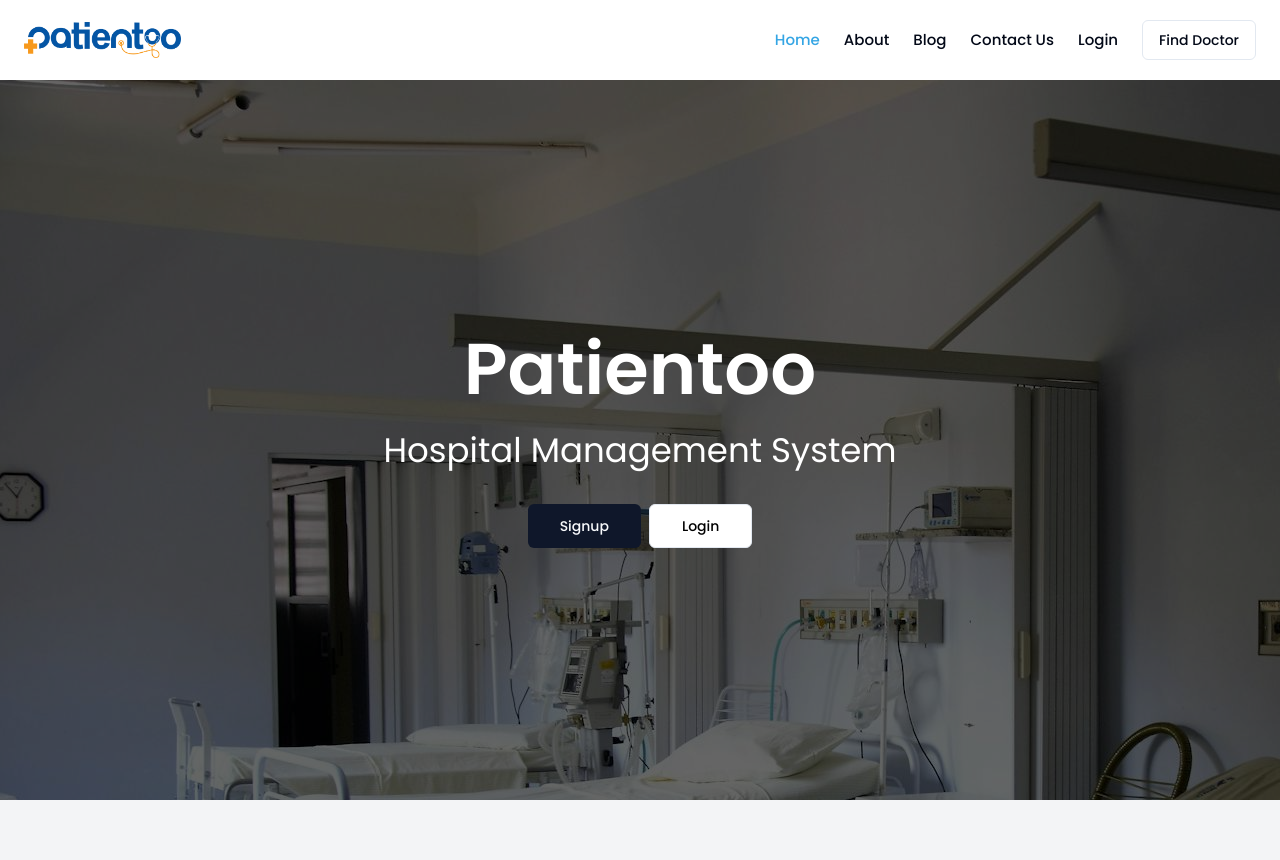
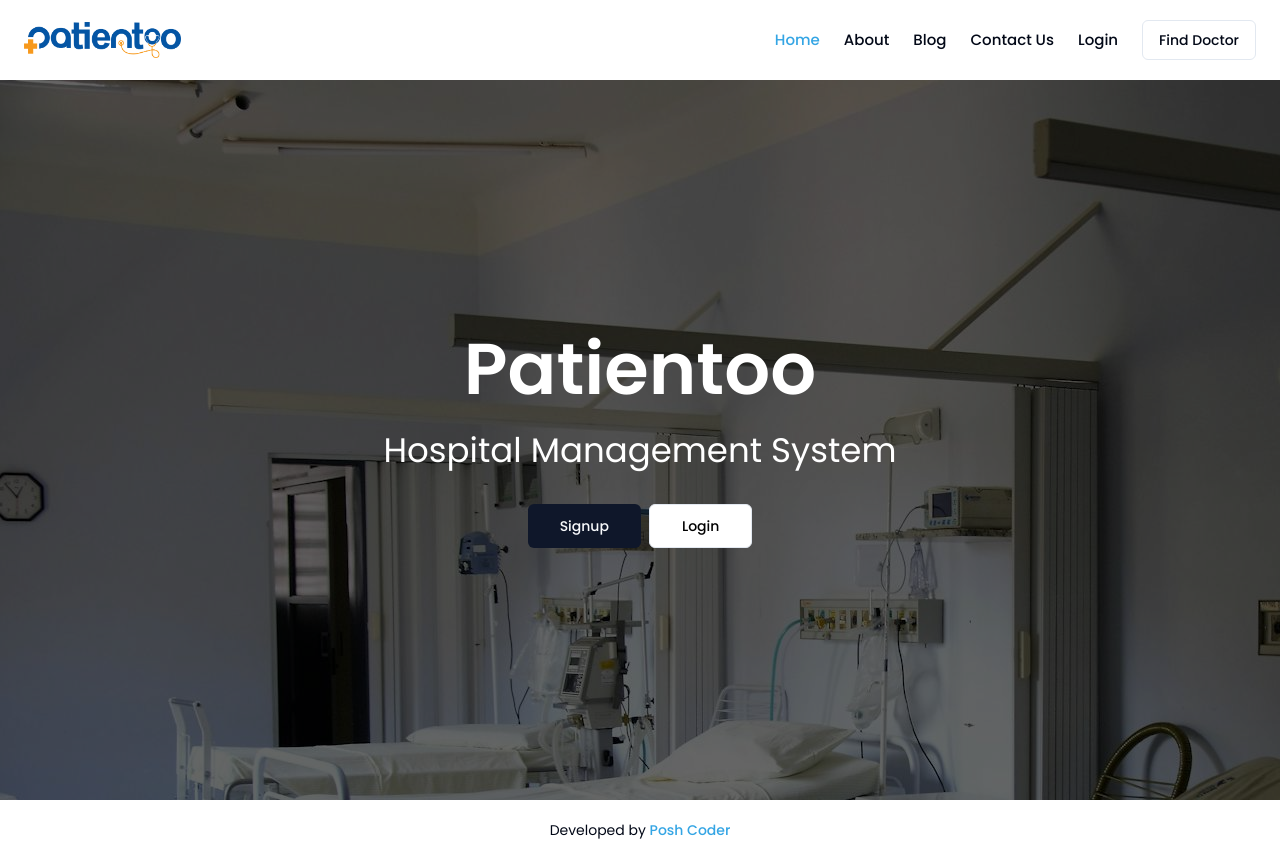
Before and after one commit to Iamparves/pc-hms-frontend, a React (Vite) app: page / in a window 1280 px wide. Before the commit the page ends 800 px from the top, so only its background shows below. Built offline with nearby package versions, Linux system fonts and the light colour scheme; no server answers.

Commit message:
footer added

```diff
--- /dev/null
+++ b/src/components/shared/Footer.jsx
@@ -0,0 +1,22 @@
+import { Link } from "react-router-dom";
+
+const Footer = () => {
+  return (
+    <footer className="bg-white shadow-[0,-1px,2px,rgba(0,0,0,0.1)]">
+      <div className="container">
+        <p className="py-5 text-center text-sm">
+          Developed by{" "}
+          <Link
+            className="font-medium text-blue hover:underline"
+            to="https://www.poshcoder.com/"
+            target="_blank"
+          >
+            Posh Coder
+          </Link>
+        </p>
+      </div>
+    </footer>
+  );
+};
+
+export default Footer;
--- a/src/components/shared/Layout.jsx
+++ b/src/components/shared/Layout.jsx
@@ -1,11 +1,15 @@
 import { Outlet } from "react-router-dom";
+import Footer from "./Footer";
 import Navbar from "./Navbar";
 
 const Layout = () => {
   return (
     <div className="min-h-[100dvh]">
       <Navbar />
-      <Outlet />
+      <div className="min-h-[calc(100vh-140px)]">
+        <Outlet />
+      </div>
+      <Footer />
     </div>
   );
 };
```
